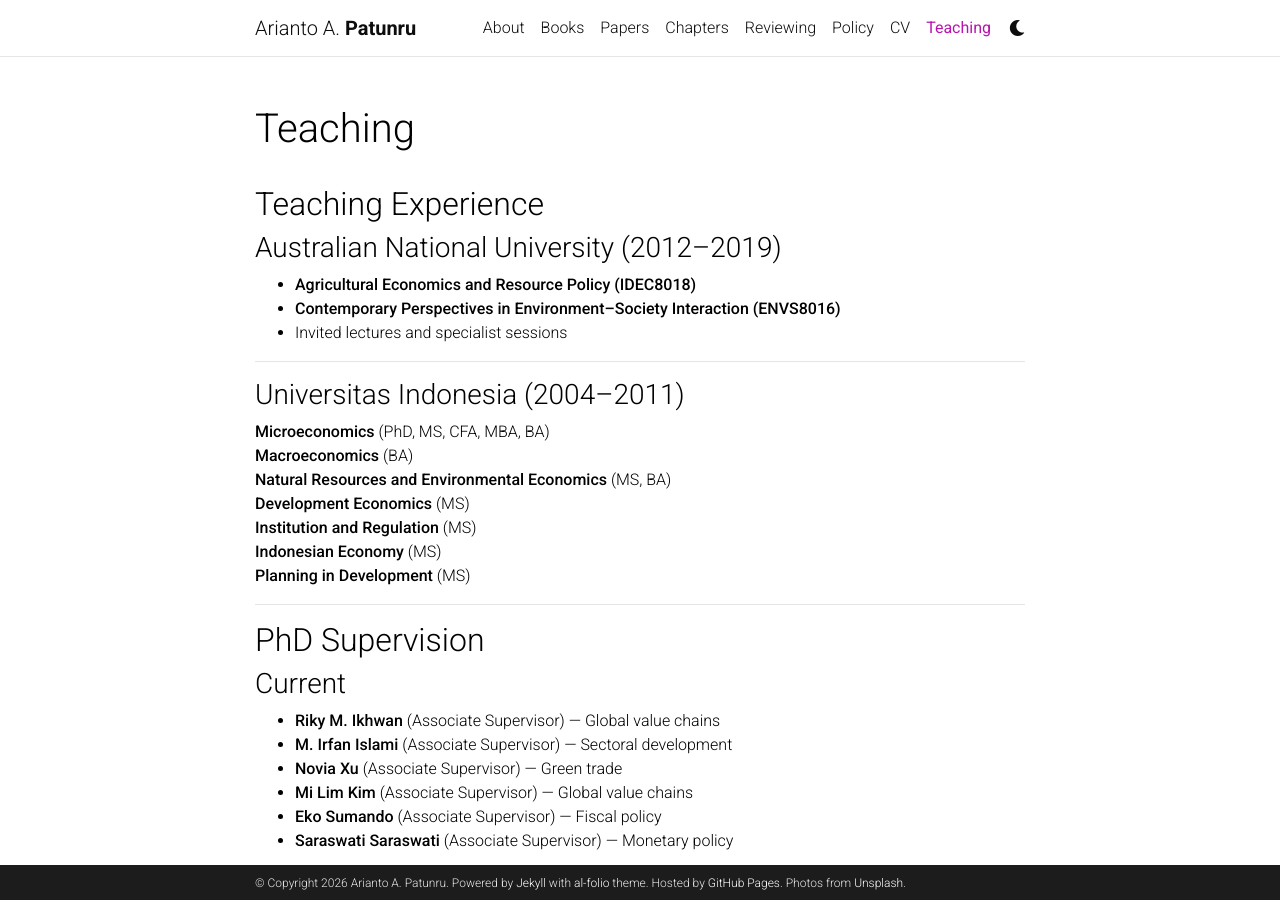
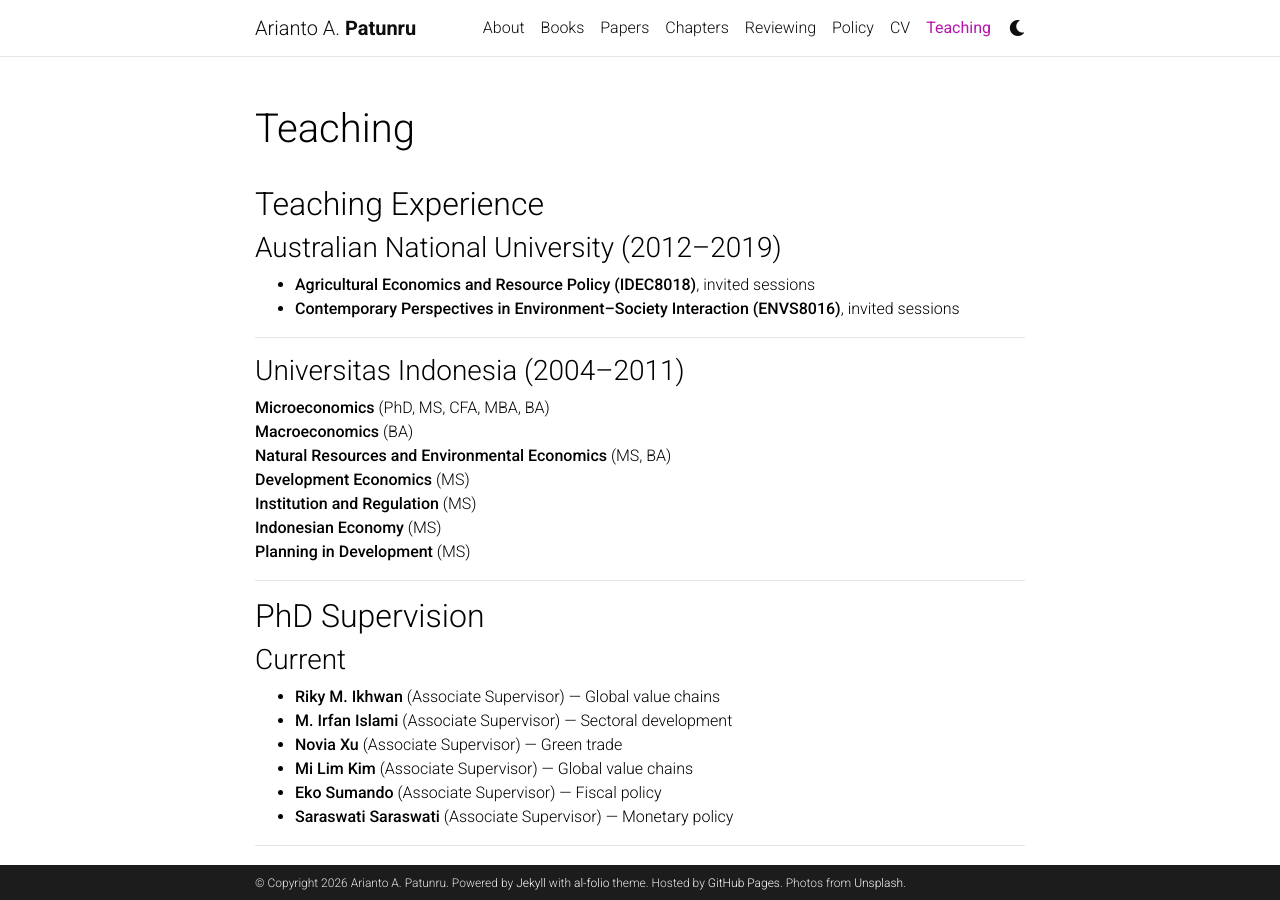
Before and after one commit to patunru/patunru.github.io, a Jekyll site: the page built from _pages/teaching.md, in a window 1280 px wide and 900 px high. Built offline with Jekyll 4.4.1, drawn with Linux system fonts in a browser that asks for light colours; comment, search, counter and statistics services are not loaded; a style sheet for code colours, icons or effects is not loaded.

Commit message:
Update teaching.md

```diff
--- a/_pages/teaching.md
+++ b/_pages/teaching.md
@@ -10,9 +10,8 @@ nav_order: 7
 
 ### Australian National University (2012–2019)
 
-- **Agricultural Economics and Resource Policy (IDEC8018)**
-- **Contemporary Perspectives in Environment–Society Interaction (ENVS8016)**
-- Invited lectures and specialist sessions
+- **Agricultural Economics and Resource Policy (IDEC8018)**, invited sessions
+- **Contemporary Perspectives in Environment–Society Interaction (ENVS8016)**, invited sessions
 
 ---
 
```
